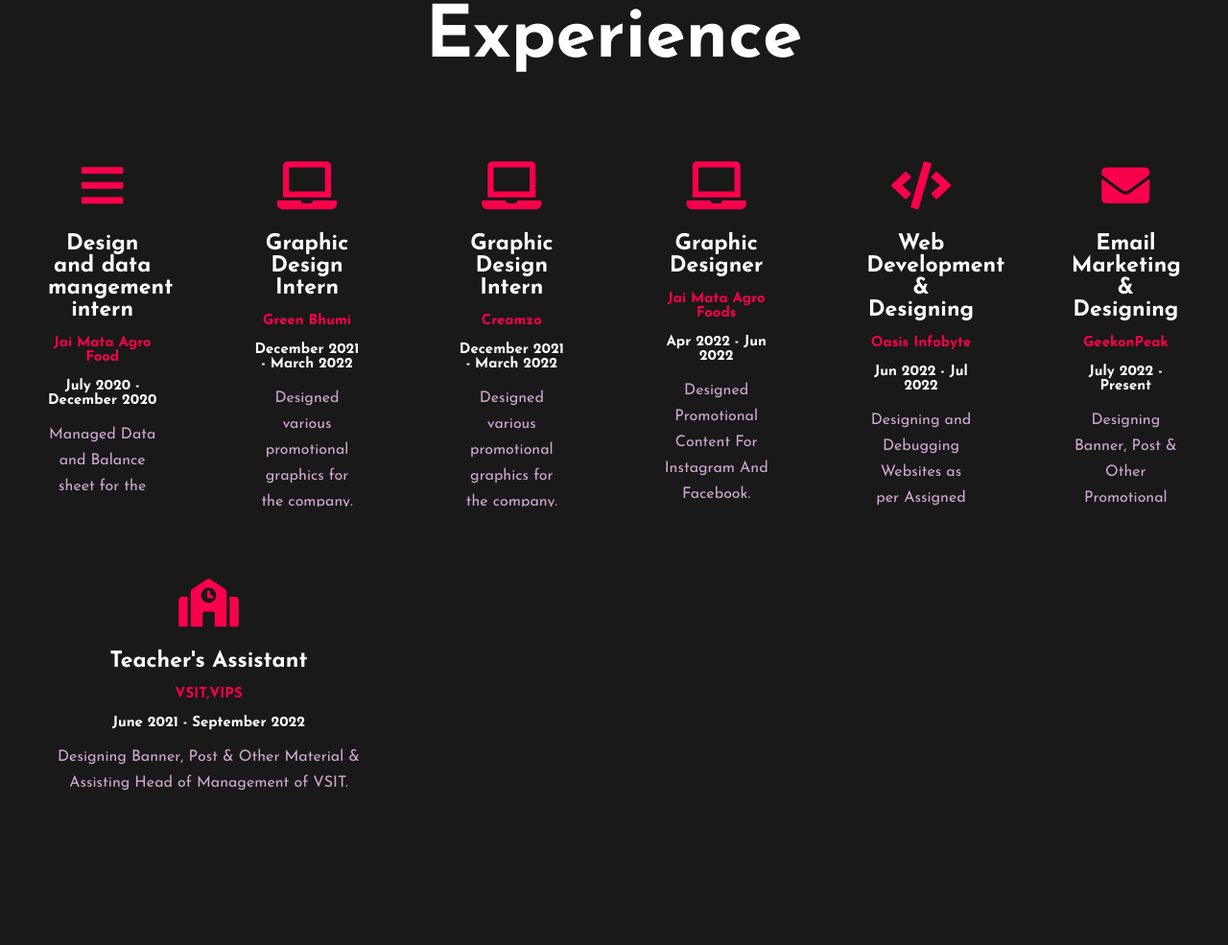
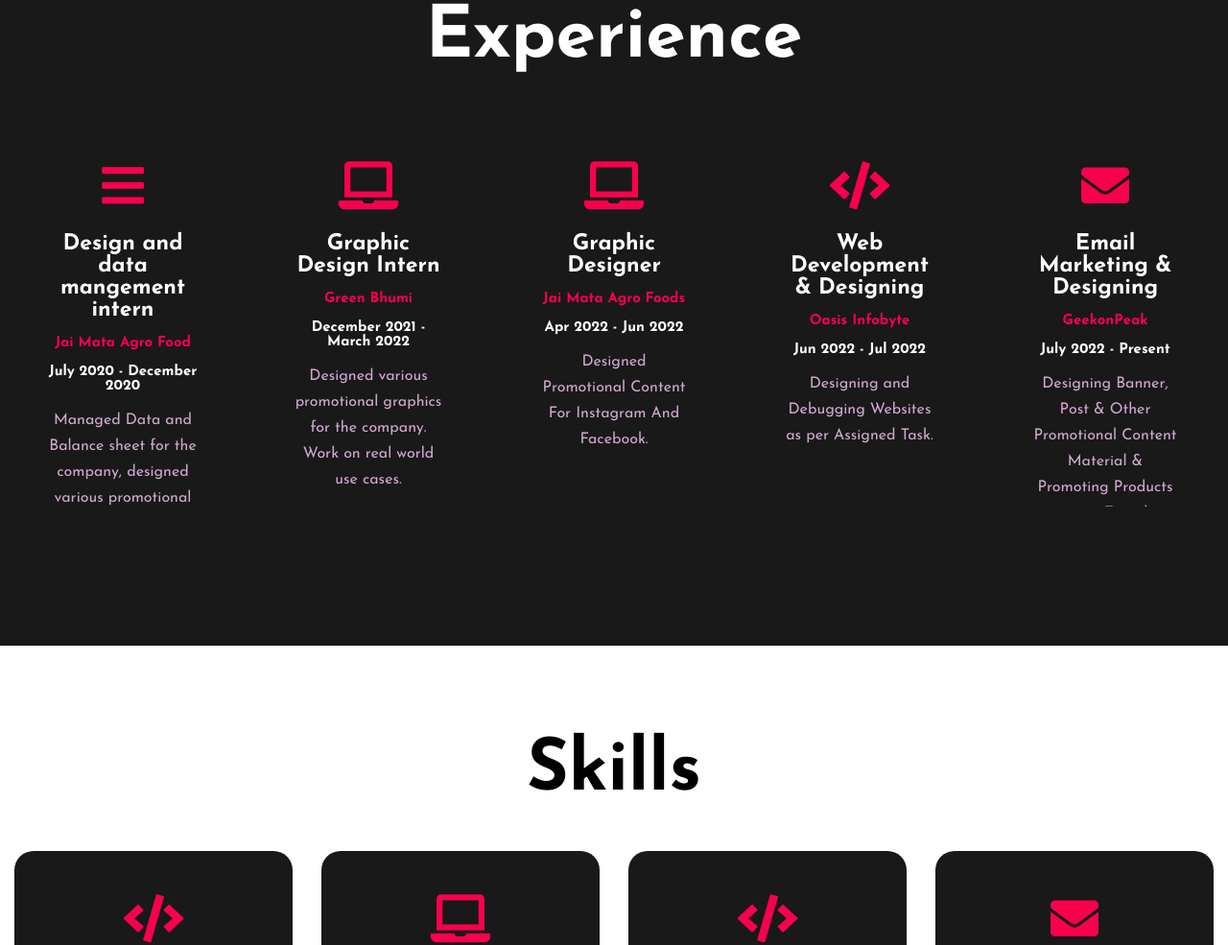
Before and after one commit to MittaliKhandelwal/Portfolio-Old, a plain HTML site: page index.html in a window 1280 px wide. Shown: the part 1703-2688 px from the top of the page at 96% size. Drawn offline with Linux system fonts and the light colour scheme.

Commit message:
Update index.html

```diff
--- a/index.html
+++ b/index.html
@@ -88,16 +88,6 @@
 				</div>
 			</div>
 
-				<div class="card">
-				<i class="fas fa-laptop"></i>
-				<h5>Graphic Design Intern</h5>
-				<h6 style="color: #f9004d;">Creamzo</h6>
-				<h6>December 2021 - March 2022</h6>
-				<div class="pra">
-					<p>Designed various promotional graphics for the company. Work on real world use cases.</p>
-				</div>
-			</div>
-
 			<div class="card">
 				<i class="fas fa-laptop"></i>
 				<h5>Graphic Designer</h5>
@@ -125,17 +115,6 @@
 				<h6>July 2022 - Present</h6>
 				<div class="pra">
 					<p>Designing Banner, Post & Other Promotional Content Material & Promoting Products using E-mail Marketing.</p>
-				</div>
-			</div>
-		</div>
-
-			<div class="card">
-				<i class="fas fa-school"></i>
-				<h5>Teacher's Assistant</h5>
-				<h6 style="color: #f9004d;">VSIT,VIPS</h6>
-				<h6>June 2021 - September 2022</h6>
-				<div class="pra">
-					<p>Designing Banner, Post & Other Material & Assisting Head of Management of VSIT.</p>
 				</div>
 			</div>
 		</div>
@@ -258,18 +237,6 @@
 
 			<div class="card">
 				<i class="fas fa-code"></i>
-				<h5>Portfolio-Old</h5>
-				<div class="pra">
-					<p>Developing a Portfolio Website using Html, CSS.</p>
-
-					<p style="text-align: center;">
-						<a class="button" href="https://mittalikhandelwal.github.io/Portfolio/">Credential Link</a>
-					</p>
-				</div>
-			</div>
-
-				<div class="card">
-				<i class="fas fa-code"></i>
 				<h5>Portfolio</h5>
 				<div class="pra">
 					<p>Developing a Portfolio Website using Html, CSS, Js.</p>
@@ -279,7 +246,6 @@
 					</p>
 				</div>
 			</div>
-
 		</div>
 	</div>
 <br><br><br><br><br><br><br><br><br><br><br><br>
```
